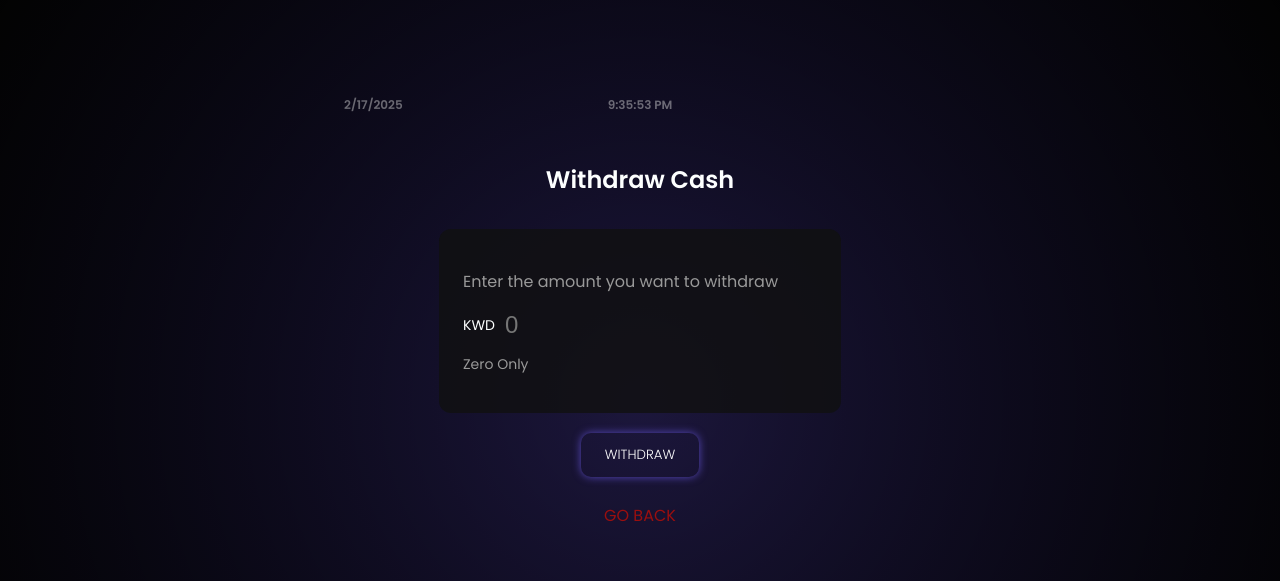
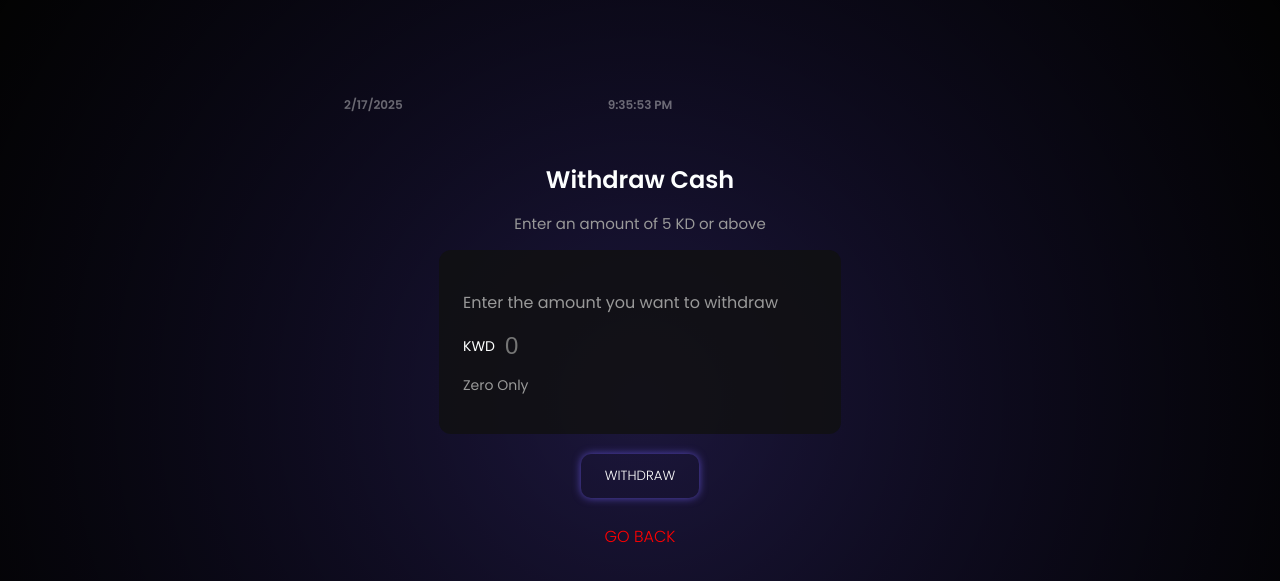
Before and after one commit to Kajallibi789/atm-simulation, a plain HTML site: page withdraw.html in a window 1280 px wide. Shown: the top 581 px of the page. Drawn offline with Linux system fonts and the light colour scheme; no server answers; a web font is replaced by a local one.

Commit message:
5 denomination minimum

```diff
--- a/styles.css
+++ b/styles.css
@@ -16,6 +16,16 @@ body, html {
     flex-direction: column;
     position: relative;
     top: 6rem;
+}
+.header{
+  display: flex;
+  flex-direction: column;
+  align-items: center;
+  justify-content: center;
+  p{
+    font-size: 15px;
+    color: #999;
+  }
 }
 .exit-container {
   display: flex;
@@ -292,7 +302,7 @@ input#pin-input {
 .exit-arrow {
   margin: 26px;
   cursor: pointer;
-  color: rgb(154, 15, 15);
+  color: red;
 }
 
 #exit-message{
@@ -302,7 +312,7 @@ input#pin-input {
 .title {
   font-size: 24px;
   font-weight: 600;
-  margin: 3rem 1rem 2rem 1rem;
+  margin: 3rem 1rem 0rem 1rem;
 }
 
 .amount-container {
--- a/withdraw.html
+++ b/withdraw.html
@@ -9,19 +9,15 @@
 <body>
     <div class="container">
         <div id="info-bar" class="poppins-semibold">
-            <div class="date">
-              <span id="date"></span>
-            </div>
-            <div class="time">
-              <span id="time"></span>
-            </div>
-            <div class="weather">
-              <span id="weather"></span>
-            </div>
+            <div class="date"><span id="date"></span></div>
+            <div class="time"><span id="time"></span></div>
+            <div class="weather"><span id="weather"></span></div>
         </div>
         <script src="datetime-weather.js"></script>
+
         <div class="header">
             <h1 class="title">Withdraw Cash</h1>
+            <p>Enter an amount of 5 KD or above</p>
         </div>
 
         <div class="amount-container">
@@ -31,21 +27,24 @@
                 <input type="text" class="amount-input" id="amountInput" placeholder="0">
             </div>
             <p class="amount-words" id="amountInWords">Zero Only</p>
+            <p class="error-text" id="errorText" style="color: red; display: none;">5 KD or above required*</p>
         </div>
 
-        <button class="access-button poppins-light" id="withdrawBtn">WITHDRAW</button>
-        <span class="exit-arrow" onclick="window.location.href='menu.html'">GO BACK</span>
+        <button class="access-button poppins-light" id="withdrawBtn" disabled>WITHDRAW</button>
+        <span class="exit-arrow poppins-light" onclick="window.location.href='menu.html'">GO BACK</span>
 
         <div class="bank-logo">
             <img src="assets/bank.png" alt="Bank Logo">
             <span>&nbsp;&nbsp;&nbsp;CITI BANK PVT</span>
         </div>
     </div>
+
     <script src="script.js"></script>
     <script>
         const amountInput = document.getElementById('amountInput');
         const amountInWords = document.getElementById('amountInWords');
         const withdrawBtn = document.getElementById('withdrawBtn');
+        const errorText = document.getElementById('errorText');
 
         function numberToWords(num) {
             const ones = ['', 'One', 'Two', 'Three', 'Four', 'Five', 'Six', 'Seven', 'Eight', 'Nine'];
@@ -104,11 +103,17 @@
             // Update input value
             e.target.value = value;
 
-            // Update amount in words
+            // Convert to words
             amountInWords.textContent = value ? numberToWords(value) : 'Zero Only';
 
-            // Enable/disable withdraw button
-            withdrawBtn.disabled = !value;
+            // Check minimum amount requirement
+            if (value < 5 && value !== '') {
+                errorText.style.display = 'block';
+                withdrawBtn.disabled = true;
+            } else {
+                errorText.style.display = 'none';
+                withdrawBtn.disabled = value === '' || parseInt(value) < 5;
+            }
         });
 
         withdrawBtn.addEventListener('click', () => {
@@ -139,6 +144,7 @@
 
                 window.location.href = "exit.html?message=success";
             }, 2000);
-});    </script>
+        });
+    </script>
 </body>
 </html>
```
Also changed, not shown: deposit.html (+1 -1 lines). Lines whose indentation alone changed are shown as unchanged.
